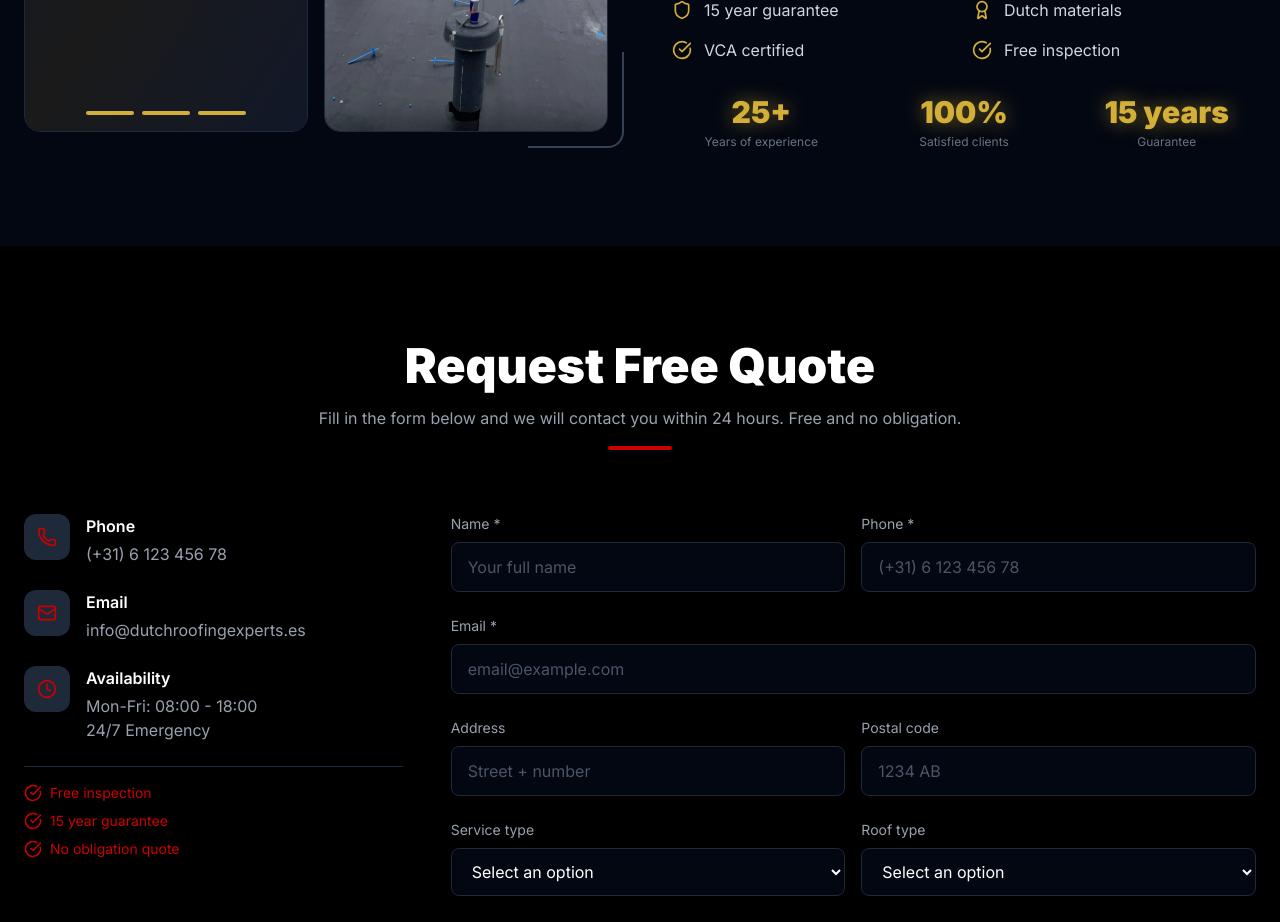
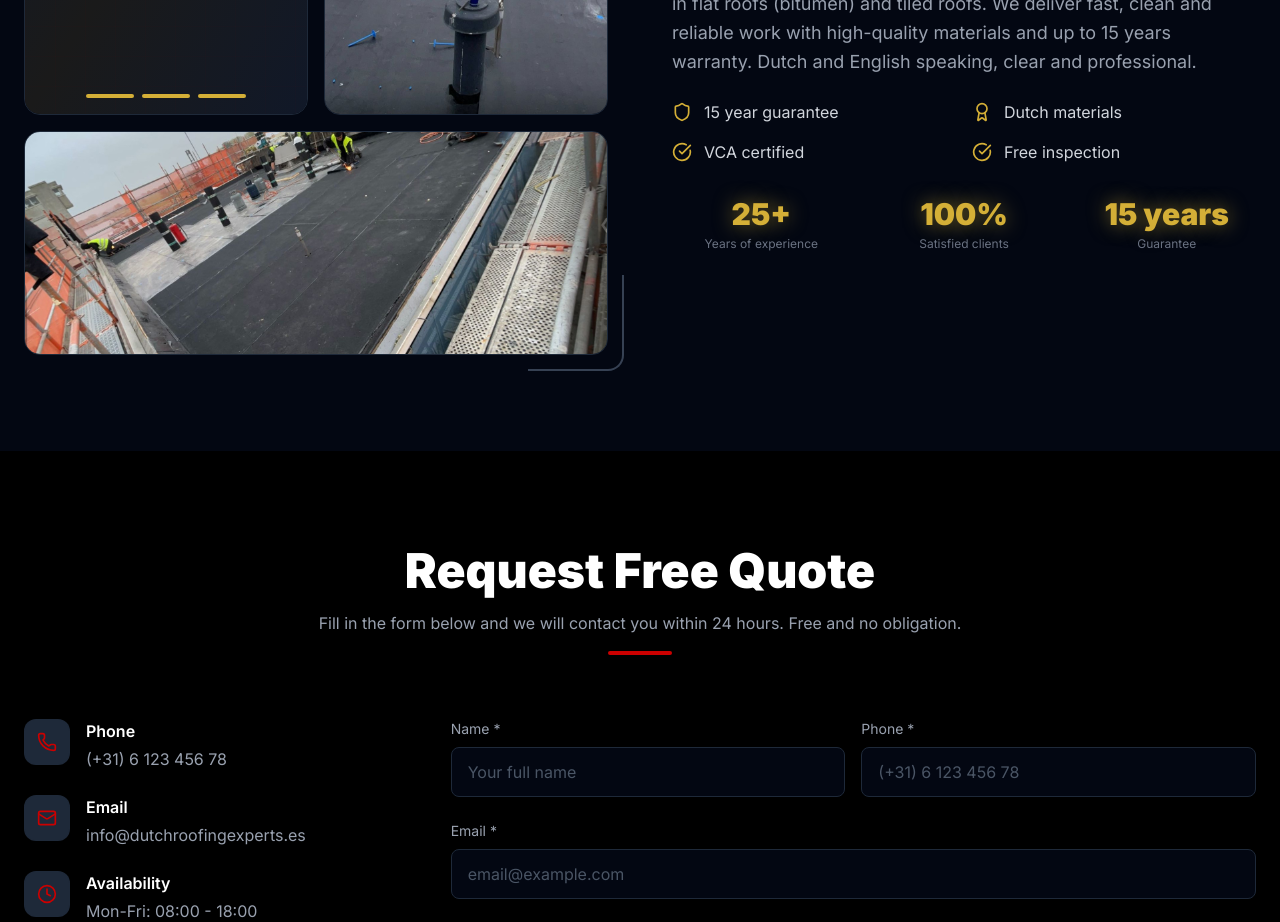
Before and after one commit to qwerty451/dutch-roofing-experts, a Next.js app: page / in a window 1280 px wide. Shown: the part 2000-2922 px from the top of the page. Built offline with nearby package versions, Linux system fonts and the light colour scheme.

Commit message:
Add WhatsApp horizontal image to About section

```diff
--- a/app/admin/dashboard/AdminDashboardClient.tsx
+++ b/app/admin/dashboard/AdminDashboardClient.tsx
@@ -125,7 +125,7 @@ export default function AdminDashboardClient({ initialContent }: { initialConten
     }
   };
 
-  const updateImage = (key: "hero" | "about", value: string) => {
+  const updateImage = (key: "hero" | "about" | "whatsapp", value: string) => {
     setContent((c) => ({ ...c, images: { ...c.images, [key]: value } }));
   };
 
@@ -222,6 +222,14 @@ export default function AdminDashboardClient({ initialContent }: { initialConten
                   onChange={(url) => updateImage("about", url)}
                 />
               </div>
+              <div className="bg-gray-950 border border-gray-800 rounded-xl p-5">
+                <ImageUploader
+                  label="WhatsApp foto (horizontaal)"
+                  value={content.images.whatsapp || ""}
+                  aspect={16 / 9}
+                  onChange={(url) => updateImage("whatsapp", url)}
+                />
+              </div>
             </div>
 
             <div className="bg-gray-950 border border-gray-800 rounded-xl p-5">
--- a/app/page.tsx
+++ b/app/page.tsx
@@ -18,7 +18,7 @@ export default function Home() {
       <main>
         <Hero heroImage={content.images.hero} />
         <Services images={content.images.services} />
-        <About aboutImage={content.images.about} />
+        <About aboutImage={content.images.about} whatsappImage={content.images.whatsapp} />
         <Contact />
       </main>
       <Footer />
--- a/components/About.tsx
+++ b/components/About.tsx
@@ -3,9 +3,10 @@
 import { useLanguage } from "@/context/LanguageContext";
 import { Shield, Award, CheckCircle } from "lucide-react";
 
-export default function About({ aboutImage }: { aboutImage: string }) {
+export default function About({ aboutImage, whatsappImage }: { aboutImage: string; whatsappImage?: string }) {
   const { t, locale } = useLanguage();
   const secondImage = "/uploads/standing_on_roof.jpeg";
+  const thirdImage = whatsappImage || "/uploads/whatsapp-horizontal.jpeg";
 
   const stats = [
     { value: "about.stat1.value" as const, label: "about.stat1.label" as const },
@@ -48,6 +49,14 @@ export default function About({ aboutImage }: { aboutImage: string }) {
                 className="w-full h-full object-cover"
               />
             </div>
+          </div>
+          <div className="mt-4 relative h-48 lg:h-56 rounded-2xl overflow-hidden border border-gray-800">
+            {/* eslint-disable-next-line @next/next/no-img-element */}
+            <img
+              src={thirdImage}
+              alt="Dutch Roofing Experts - Project work"
+              className="w-full h-full object-cover"
+            />
           </div>
           <div className="absolute -bottom-4 -right-4 w-24 h-24 border-b-2 border-r-2 border-gray-700 rounded-br-2xl" />
           <div className="absolute -top-4 -left-4 w-24 h-24 border-t-2 border-l-2 border-gray-700 rounded-tl-2xl" />
--- a/data/content.json
+++ b/data/content.json
@@ -2,6 +2,7 @@
   "images": {
     "hero": "/uploads/white-spanish-houses-with-orange-roofs-during-golden-hour-in-picturesque-benahavis-spain-photo.jpg",
     "about": "/uploads/standing_on_roof.jpeg",
+    "whatsapp": "/uploads/whatsapp-horizontal.jpeg",
     "services": [
       "/uploads/13831064-Village-with-red-tile-roofs-and-sea-view-cadaques-costa-brava-catalonia-spain.jpg",
       "/uploads/randomroof.jpeg",
--- a/lib/content.ts
+++ b/lib/content.ts
@@ -10,6 +10,7 @@ export interface SiteContent {
     hero: string;
     about: string;
     services: string[];
+    whatsapp?: string;
   };
 }
 
@@ -32,6 +33,7 @@ export function getContent(): SiteContent {
       hero: "",
       about: "",
       services: ["", "", "", ""],
+      whatsapp: "",
     },
   };
 }
```
Also changed, not shown: public/uploads/whatsapp-horizontal.jpeg (added).
